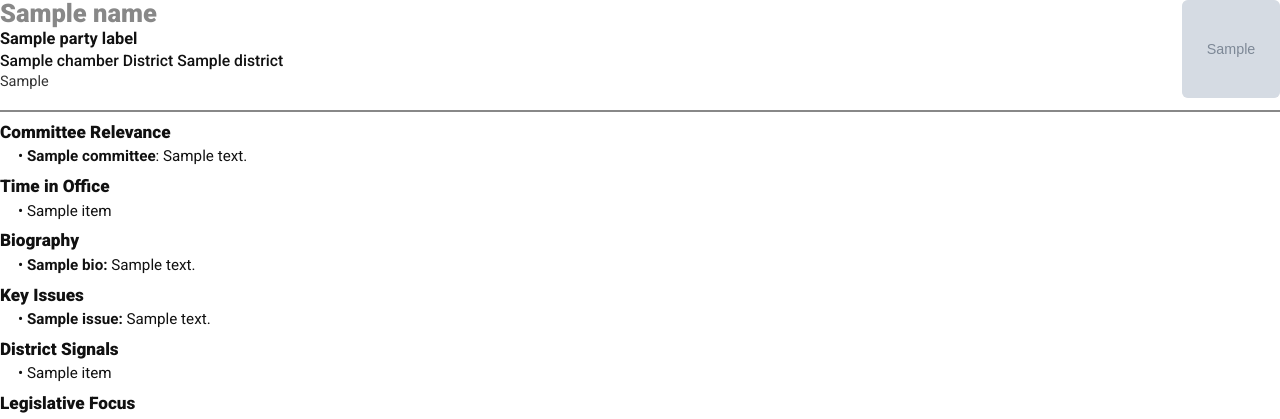
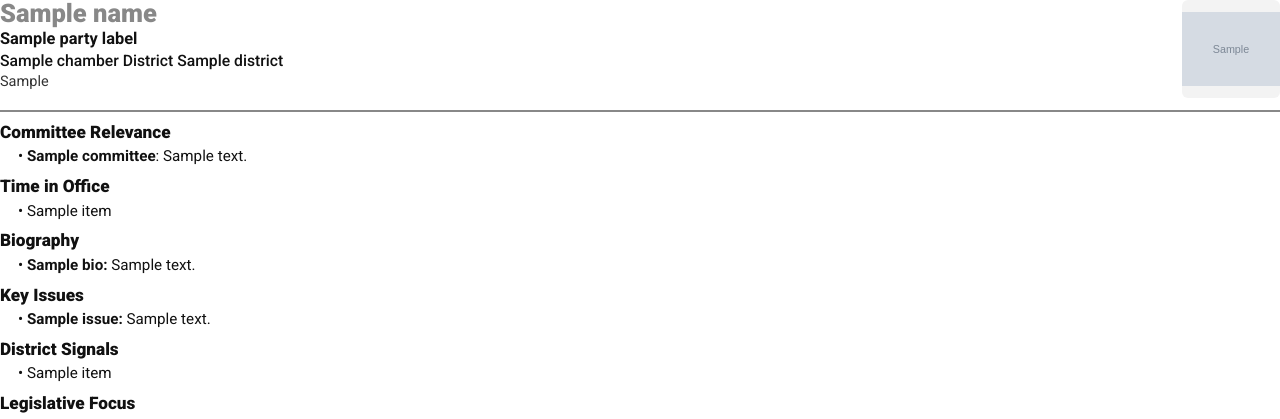
Before and after one commit to imrandevelops007/legislator-skimmer, a Python web app: template templates/report.html in a window 1280 px wide. Shown: the top 419 px of the page. Run offline with Jinja, Linux system fonts and the light colour scheme; the template is opened without the code that fills it: most values are stand-ins (such as "Sample title", 1, 10 or a date in 2020); grey boxes marked "Sample" are stand-in pictures.

Commit message:
Update photo class to use object-fit: contain
Change object-fit property for photo class to contain.

```diff
--- a/templates/report.html
+++ b/templates/report.html
@@ -38,13 +38,13 @@
       overflow: hidden;
       border-radius: 6px;
       background: #f3f3f3;
+      text-align: center;
     }
 
     .photo {
       width: 100%;
       height: 100%;
-      object-fit: cover;
-      object-position: 50% 30%;
+      object-fit: contain;
       display: block;
     }
 
```
